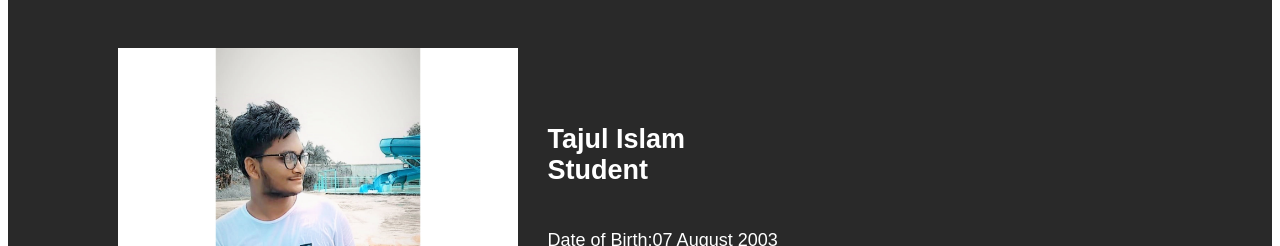
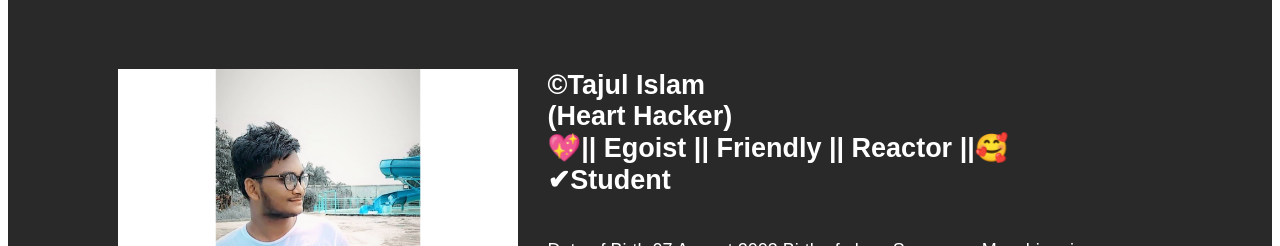
Before and after one commit to tajul2003/congenial-octo-waffle, a plain HTML site: page index.html in a window 1280 px wide. Shown: the part 573-819 px from the top of the page. Drawn offline with Linux system fonts and the light colour scheme.

Commit message:
Update index.html

```diff
--- a/index.html
+++ b/index.html
@@ -99,16 +99,20 @@
                         <td width="60%">
                             <font face="arial" color="#ffffff" size="4">
                                 <h2>
-                                    Tajul Islam <br>Student
+                                    ©Tajul Islam<br>(Heart Hacker) <br>💖|| Egoist || Friendly || Reactor ||🥰<br>✔Student
                                 </h2>
                                  <br>
-								Date of Birth:07 August 2003<br>
+								Date of Birth:07 August 2003
+
+
 								Birth of place:Sreenagar Munshiganj <br>
 								Nationality: Bangladeshi<br><br>
 								Fathers Name:Abdul Kuddus <br>
 								Mothers Name:Mukta<br>
 								Permanent Address: Model Town(block-B)
-								Zinzira Keranigonj Dhaka Bangladesh
+								Zinzira Keranigonj Dhaka Bangladesh<br>Religious:Muslim
+								<br>Blood Group:A positive <br>Relationship status:Single🙂<br>
+  Favorite Game:Cricket<br>Favorite food:Kacchi Biriyan😋
 
 
                             </font>
```
